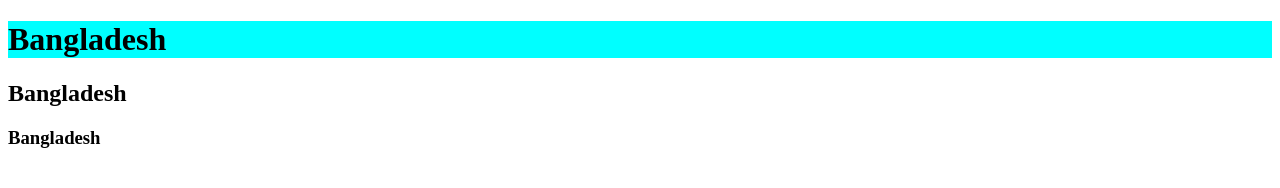
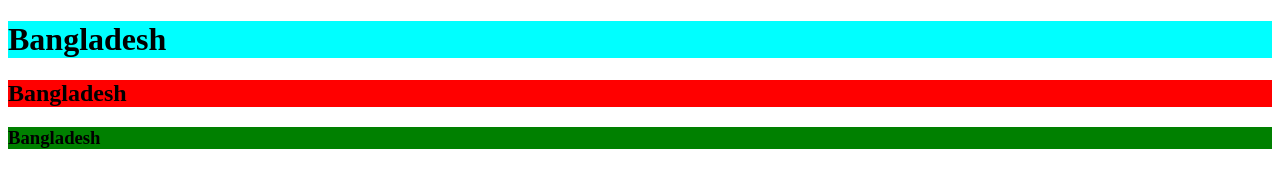
Before and after one commit to Akzaber/my-third-repo, a plain HTML site: page index.html in a window 1280 px wide. Drawn offline with Linux system fonts and the light colour scheme.

Commit message:
add background color

```diff
--- a/index.html
+++ b/index.html
@@ -9,6 +9,12 @@
     h1{
       background-color: aqua;
     }
+    h2{
+      background-color: red;
+    }
+    h3{
+      background-color: green;
+    }
   </style>
 </head>
 <body>
```
